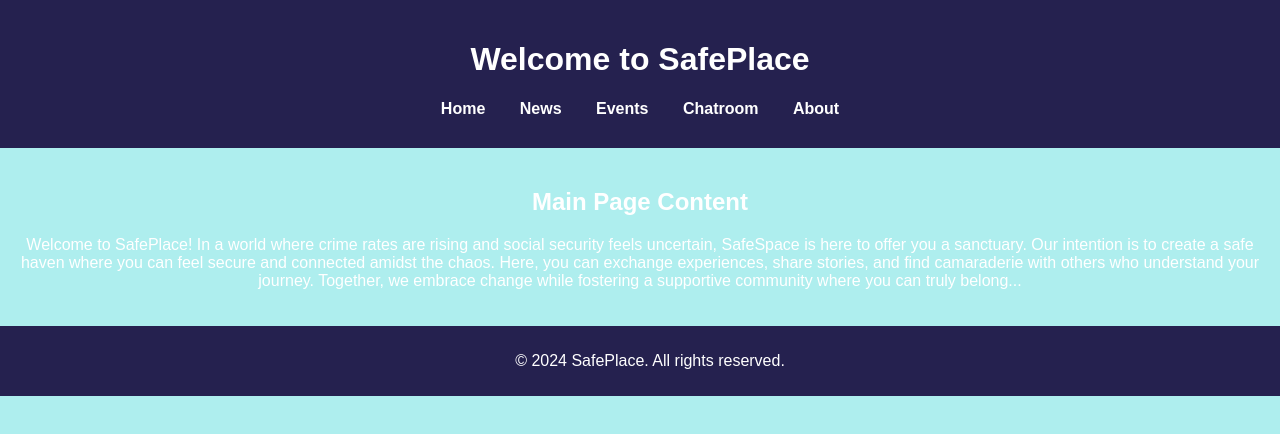
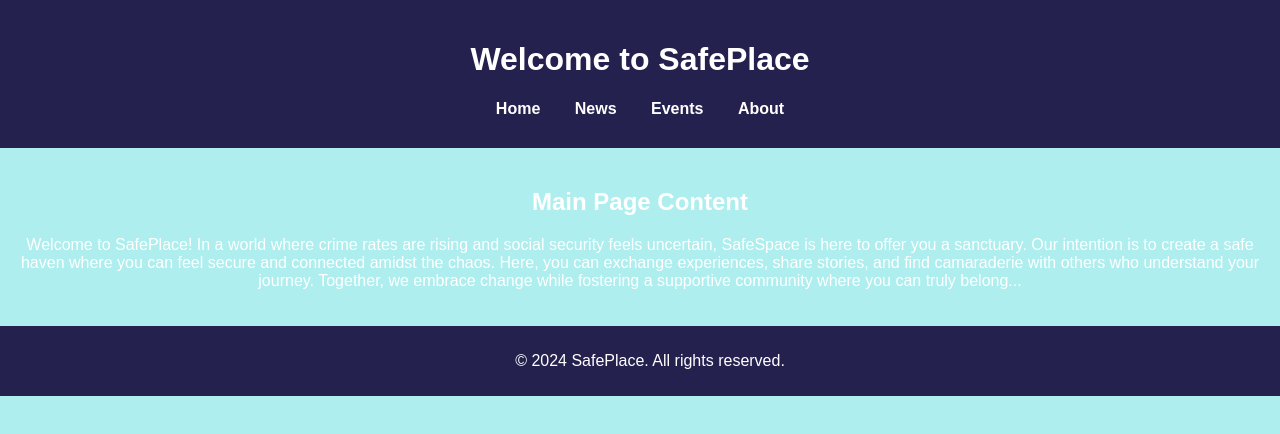
Before and after one commit to lara-2712/-lara-2712-.github.io, a plain HTML site: page index.html in a window 1280 px wide. Drawn offline with Linux system fonts and the light colour scheme.

Commit message:
Add files via upload

```diff
--- a/index.html
+++ b/index.html
@@ -68,7 +68,6 @@
         <a href="home.html">Home</a>
         <a href="#news">News</a>
         <a href="#events">Events</a>
-        <a href="#chatroom">Chatroom</a>
         <a href="#contact">About</a>
     </nav>
 
```
